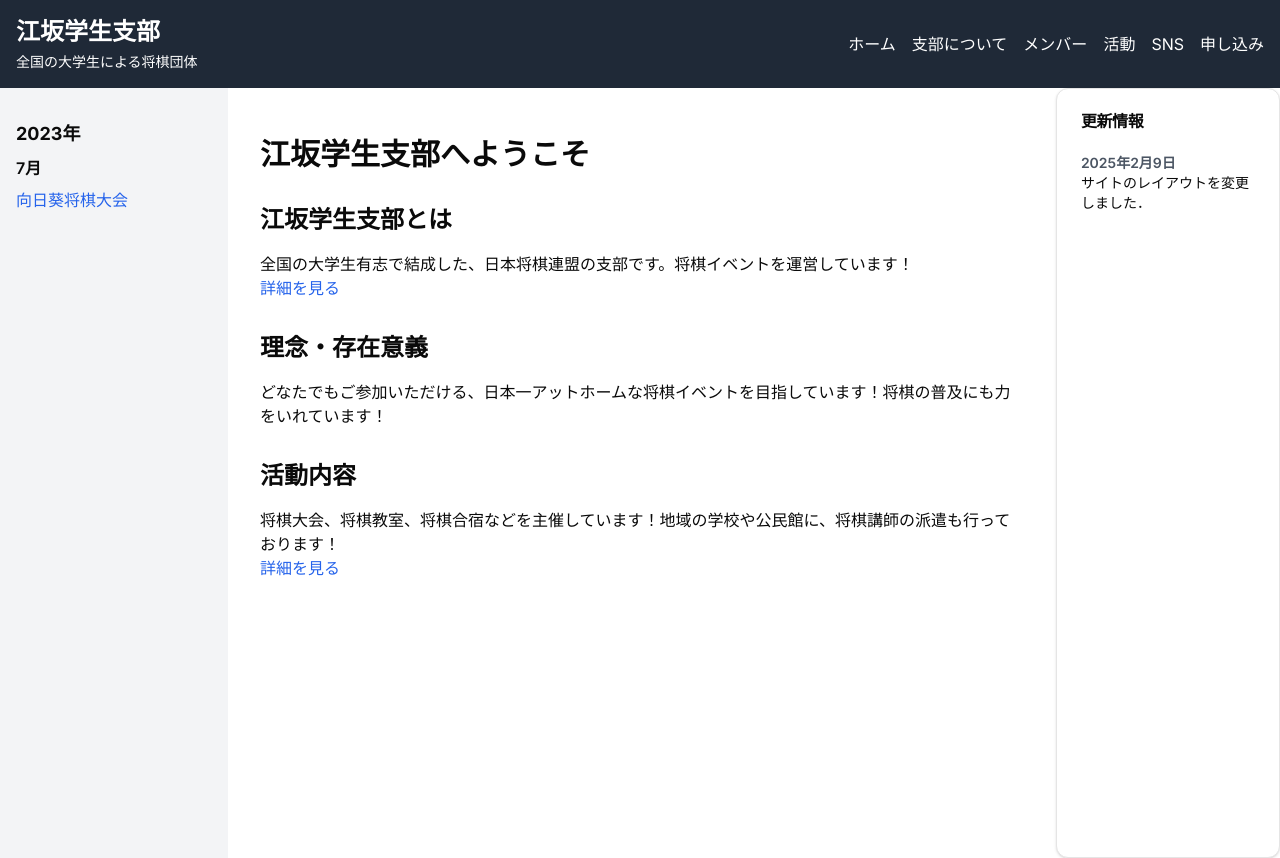
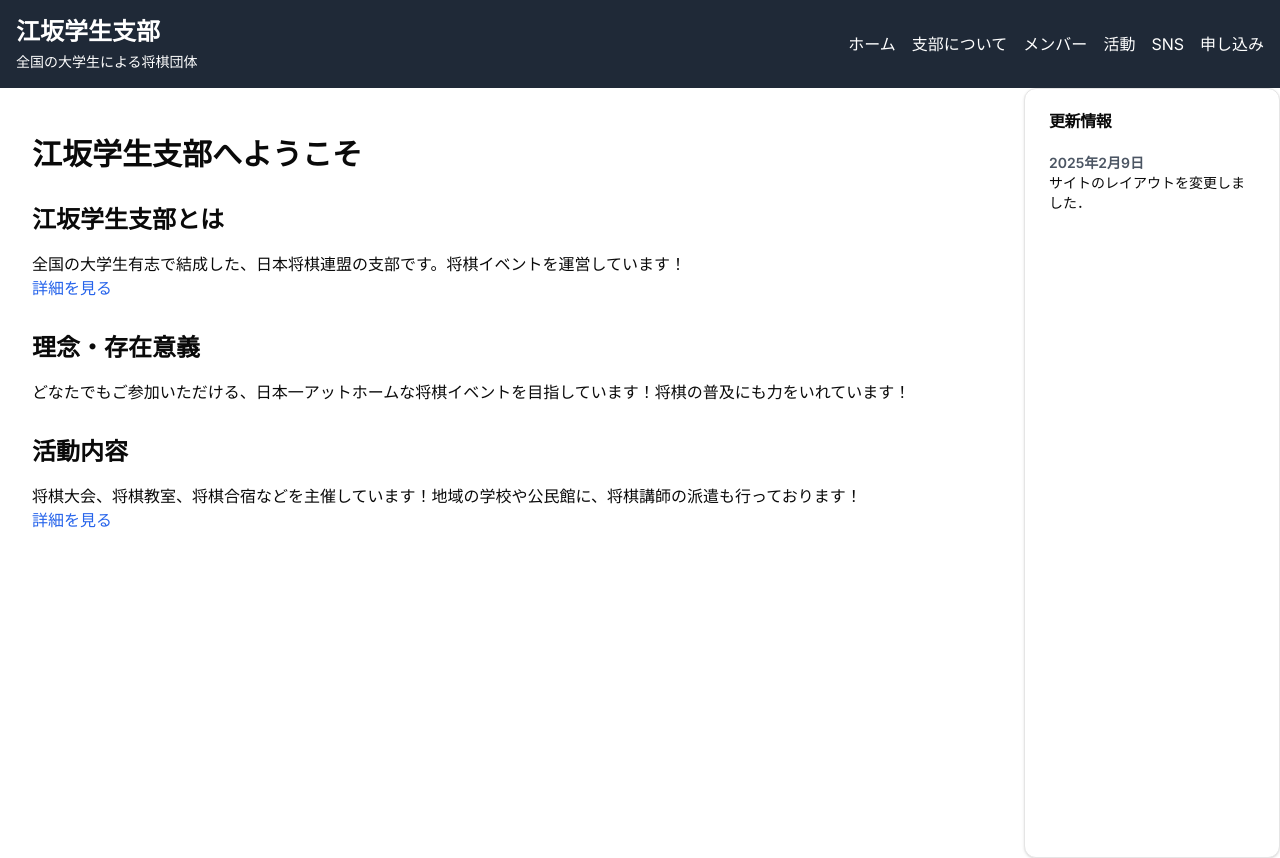
Before and after one commit to DaikiKazusaki/shibu-webpage, a Next.js app: page / in a window 1280 px wide. Shown: the top 858 px of the page. Built offline with nearby package versions, Linux system fonts and the light colour scheme.

Commit message:
test the sidebar of webpage

```diff
--- a/app/layout.tsx
+++ b/app/layout.tsx
@@ -1,43 +1,40 @@
+"use client"
+
 import "./globals.css"
 import { Inter } from "next/font/google"
+import { usePathname } from "next/navigation"
 import Header from "./components/Header"
 import Footer from "./components/Footer"
 import LeftSidebar from "./components/LeftSidebar"
 import RightSidebar from "./components/RightSidebar"
-import type { Metadata } from "next"
 import { Analytics } from "@vercel/analytics/react"
 import { SpeedInsights } from "@vercel/speed-insights/next"
+import type React from "react" // Added import for React
 
 const inter = Inter({ subsets: ["latin"] })
-
-export const metadata: Metadata = {
-  title: "江坂学生支部",
-  description: "江坂学生支部の公式ウェブサイト",
-  icons: [
-    {
-      rel: "icon",
-      url: "/favicon.ico",
-    },
-  ],
-}
 
 export default function RootLayout({
   children,
 }: {
   children: React.ReactNode
 }) {
+  const pathname = usePathname()
+  const showLeftSidebar = pathname === "/activity"
+
   return (
     <html lang="ja" className="h-full">
       <body className={`${inter.className} flex flex-col min-h-full`}>
         <Header />
-        <div className="flex-grow flex flex-col md:flex-row">
-          <LeftSidebar />
+        <div className="flex-grow flex flex-col md:flex-row overflow-hidden">
+          {showLeftSidebar && <LeftSidebar />}
           <main className="flex-grow p-4">{children}</main>
-          <Analytics />
-          <SpeedInsights />
-          <RightSidebar />
+          <div className="hidden md:block">
+            <RightSidebar />
+          </div>
         </div>
         <Footer />
+        <Analytics />
+        <SpeedInsights />
       </body>
     </html>
   )
```
